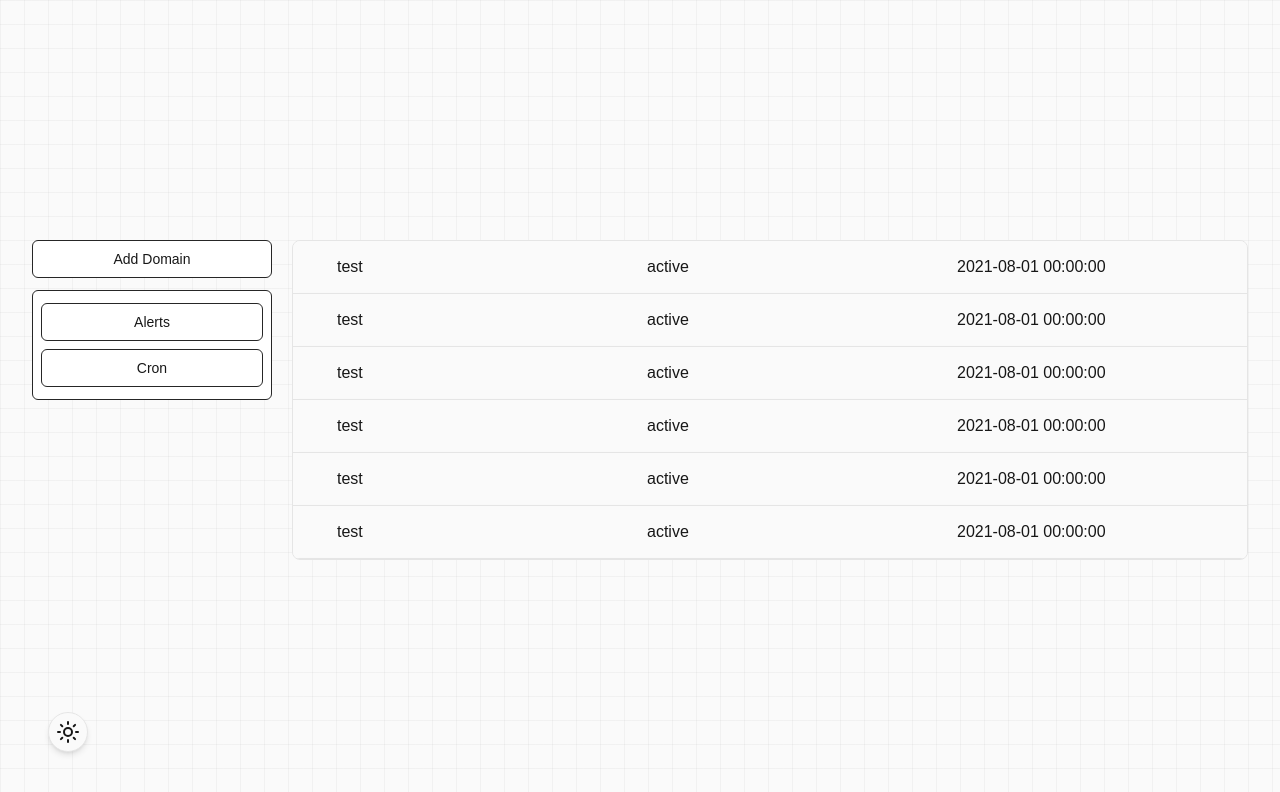
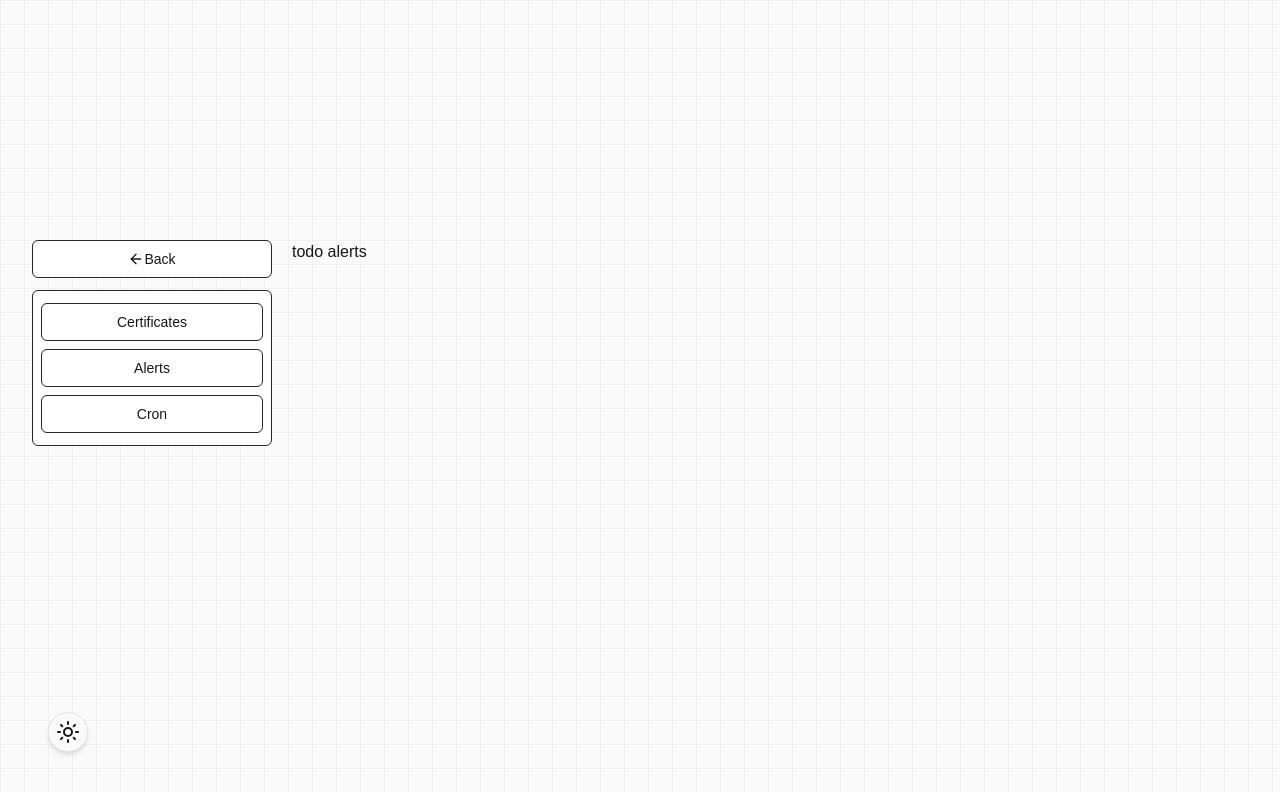
Before and after one commit to 1704mori/certguardian, a SvelteKit app in the folder frontend/: page / in a window 1280 px wide. Both pictures are taken after a click on the button "Alerts". Shown: the top 792 px of the page. Built offline with nearby package versions, Linux system fonts and the light colour scheme.

Commit message:
Add new menu components (wip)

```diff
--- /dev/null
+++ b/frontend/src/lib/components/Alerts.svelte
@@ -0,0 +1 @@
+todo alerts
--- /dev/null
+++ b/frontend/src/lib/components/Certificates.svelte
@@ -0,0 +1 @@
+todo certificates
--- /dev/null
+++ b/frontend/src/lib/components/Cron.svelte
@@ -0,0 +1 @@
+todo cropn
--- a/frontend/src/routes/+page.svelte
+++ b/frontend/src/routes/+page.svelte
@@ -1,21 +1,35 @@
 <script lang="ts">
   import AddDomain from "$lib/components/AddDomain.svelte";
+  import Alerts from "$lib/components/Alerts.svelte";
+  import Certificates from "$lib/components/Certificates.svelte";
+  import Cron from "$lib/components/Cron.svelte";
   import Button from "$lib/components/ui/Button.svelte";
   import Table from "$lib/components/ui/Table.svelte";
+  import { ArrowLeft } from "lucide-svelte";
+
+  let menu: "certificates" | "alerts" | "cron" | undefined;
 </script>
-
-
 
 <div class="grid grid-cols-1 lg:grid-cols-[minmax(0,15rem)_1fr] gap-5 w-full">
   <div class="flex flex-col gap-3">
+    <!-- <AddDomain /> -->
+    {#if !menu}
       <AddDomain />
+    {:else}
+      <Button on:click={() => (menu = undefined)}>
+        <ArrowLeft size="16" />
+        Back
+      </Button>
+    {/if}
     <div
       class="flex flex-col gap-2 rounded-md bg-white dark:bg-neutral-950 border border-neutral-800 dark:border-neutral-800 px-2 py-3"
     >
-      <Button>Alerts</Button>
-      <Button>Cron</Button>
+      <Button on:click={() => (menu = "certificates")}>Certificates</Button>
+      <Button on:click={() => (menu = "alerts")}>Alerts</Button>
+      <Button on:click={() => (menu = "cron")}>Cron</Button>
     </div>
   </div>
+  {#if !menu}
     <Table
       columns={[
         {
@@ -93,4 +107,17 @@
         },
       ]}
     />
+  {/if}
+
+  {#if menu}
+    <div class="min-h-80">
+      {#if menu == "certificates"}
+        <Certificates />
+      {:else if menu == "alerts"}
+        <Alerts />
+      {:else if menu == "cron"}
+        <Cron />
+      {/if}
     </div>
+  {/if}
+</div>
```
Lines whose indentation alone changed are shown as unchanged.
